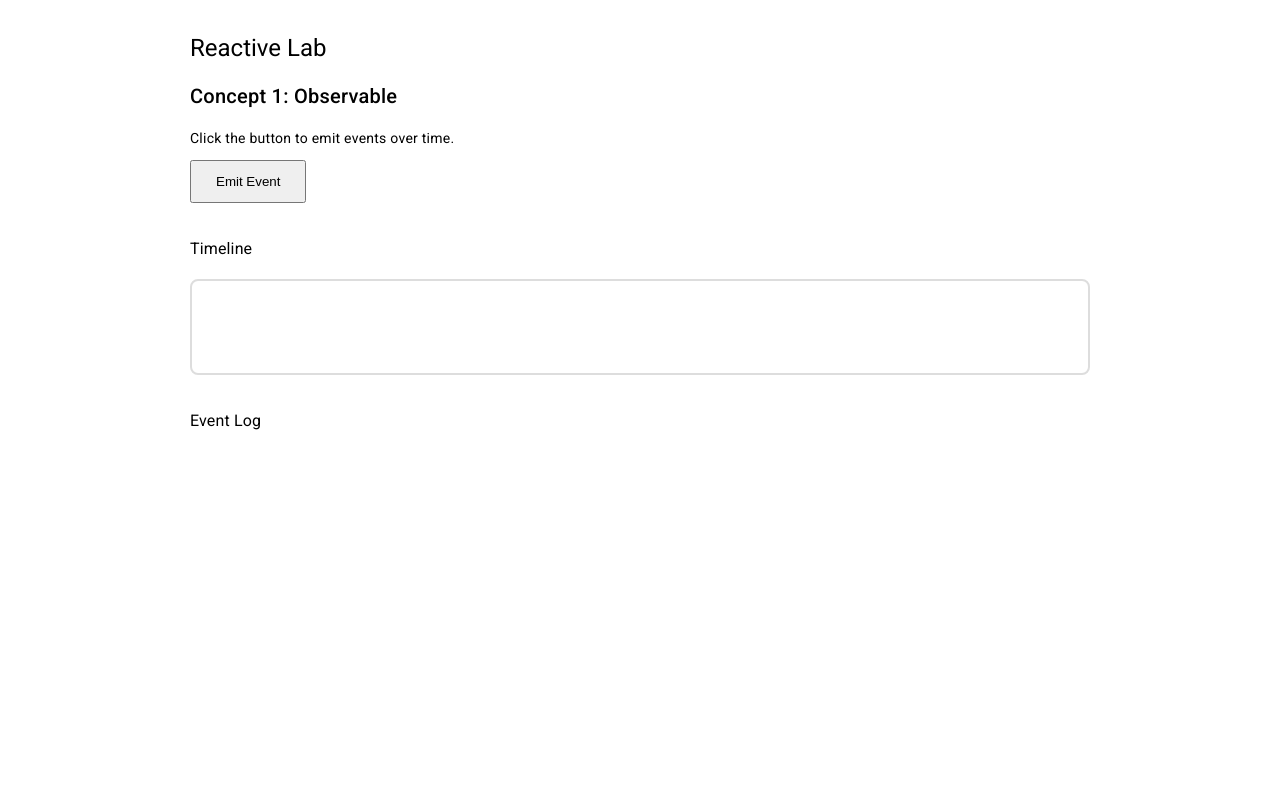
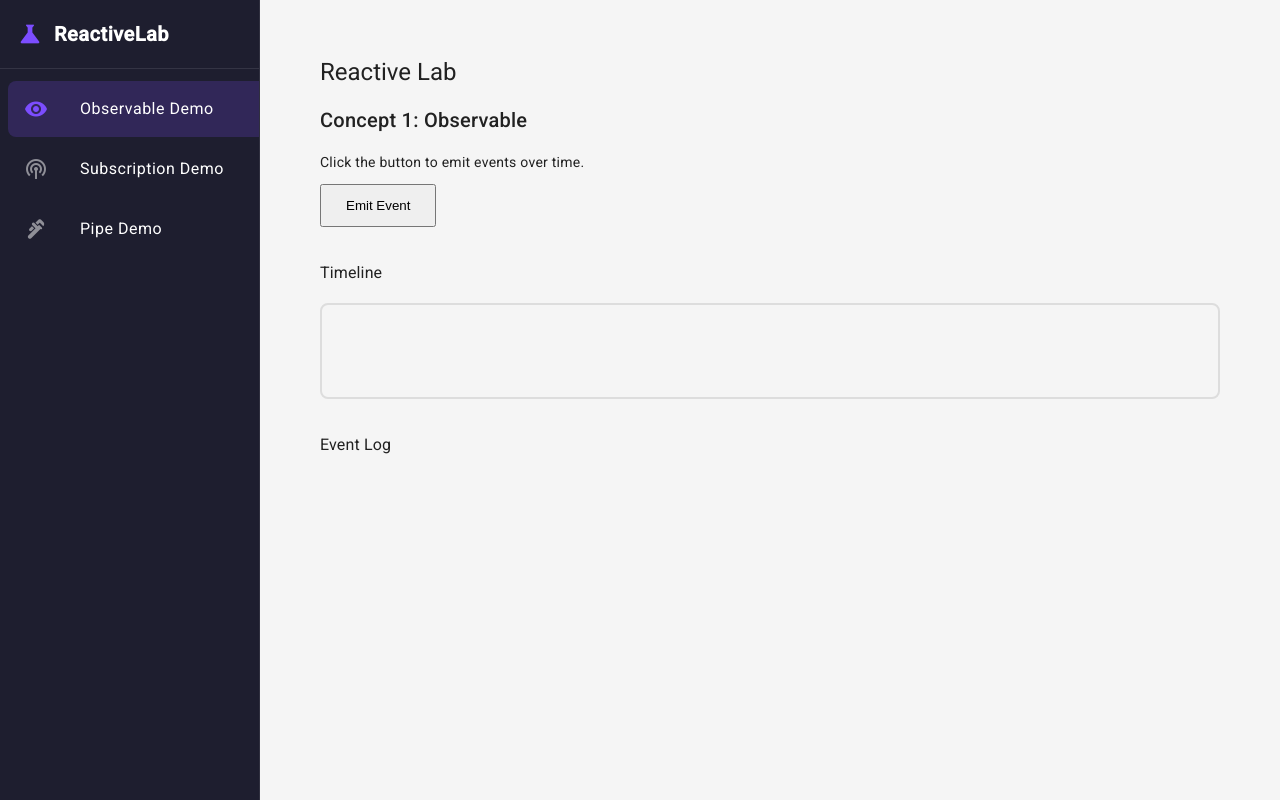
Before and after one commit to DebjaniGh/reactive-lab, an Angular app: page /observable-demo in a window 1280 px wide. Built offline with nearby package versions, Linux system fonts and the light colour scheme.

Commit message:
Add Material sidenav navigation with dark theme sidebar and navigation items for demo routes

```diff
--- a/src/app/app.component.html
+++ b/src/app/app.component.html
@@ -1 +1,27 @@
-<router-outlet></router-outlet>
+<mat-sidenav-container class="app-container">
+  <!-- Sidebar -->
+  <mat-sidenav mode="side" opened class="app-sidenav">
+    <div class="sidenav-header">
+      <mat-icon class="logo-icon">science</mat-icon>
+      <span class="logo-text">ReactiveLab</span>
+    </div>
+
+    <mat-nav-list>
+      @for (item of navItems; track item.path) {
+        <a
+          mat-list-item
+          [routerLink]="item.path"
+          routerLinkActive="active-link"
+        >
+          <mat-icon matListItemIcon>{{ item.icon }}</mat-icon>
+          <span matListItemTitle>{{ item.label }}</span>
+        </a>
+      }
+    </mat-nav-list>
+  </mat-sidenav>
+
+  <!-- Main content -->
+  <mat-sidenav-content class="app-content">
+    <router-outlet></router-outlet>
+  </mat-sidenav-content>
+</mat-sidenav-container>
--- a/src/app/app.component.scss
+++ b/src/app/app.component.scss
@@ -0,0 +1,68 @@
+.app-container {
+  height: 100vh;
+}
+
+.app-sidenav {
+  width: 260px;
+  background: #1e1e2f;
+  color: #ffffff;
+  border-right: 1px solid rgba(255, 255, 255, 0.08);
+}
+
+.sidenav-header {
+  display: flex;
+  align-items: center;
+  gap: 10px;
+  padding: 20px 16px;
+  border-bottom: 1px solid rgba(255, 255, 255, 0.1);
+
+  .logo-icon {
+    color: #7c4dff;
+    font-size: 28px;
+    width: 28px;
+    height: 28px;
+  }
+
+  .logo-text {
+    font-size: 20px;
+    font-weight: 600;
+    letter-spacing: 0.5px;
+  }
+}
+
+mat-nav-list {
+  padding-top: 8px;
+
+  a[mat-list-item] {
+    color: rgba(255, 255, 255, 0.7);
+    margin: 4px 8px;
+    border-radius: 8px;
+    transition:
+      background 0.2s,
+      color 0.2s;
+
+    &:hover {
+      background: rgba(124, 77, 255, 0.1);
+      color: #ffffff;
+    }
+
+    &.active-link {
+      background: rgba(124, 77, 255, 0.2);
+      color: #7c4dff;
+
+      mat-icon {
+        color: #7c4dff;
+      }
+    }
+
+    mat-icon {
+      color: rgba(255, 255, 255, 0.5);
+    }
+  }
+}
+
+.app-content {
+  background: #f5f5f5;
+  padding: 24px;
+  color: #212121;
+}
--- a/src/app/app.component.ts
+++ b/src/app/app.component.ts
@@ -1,12 +1,30 @@
 import { Component } from '@angular/core';
-import { RouterOutlet } from '@angular/router';
+import { RouterLink, RouterLinkActive, RouterOutlet } from '@angular/router';
+import { MatSidenavModule } from '@angular/material/sidenav';
+import { MatToolbarModule } from '@angular/material/toolbar';
+import { MatListModule } from '@angular/material/list';
+import { MatIconModule } from '@angular/material/icon';
 
 @Component({
-    selector: 'app-root',
-    imports: [RouterOutlet],
-    templateUrl: './app.component.html',
-    styleUrl: './app.component.scss'
+  selector: 'app-root',
+  imports: [
+    RouterOutlet,
+    RouterLink,
+    RouterLinkActive,
+    MatSidenavModule,
+    MatToolbarModule,
+    MatListModule,
+    MatIconModule,
+  ],
+  templateUrl: './app.component.html',
+  styleUrl: './app.component.scss',
 })
 export class AppComponent {
   title = 'reactive-lab';
+
+  navItems = [
+    { path: 'observable-demo', label: 'Observable Demo', icon: 'visibility' },
+    { path: 'sub-demo', label: 'Subscription Demo', icon: 'podcasts' },
+    { path: 'pipe-demo', label: 'Pipe Demo', icon: 'plumbing' },
+  ];
 }
--- a/src/app/features/foundations/observable-demo/observable-demo.component.scss
+++ b/src/app/features/foundations/observable-demo/observable-demo.component.scss
@@ -2,6 +2,7 @@
   padding: 2rem;
   max-width: 900px;
   margin: 0 auto;
+  color: #212121;
 }
 
 button {
```
